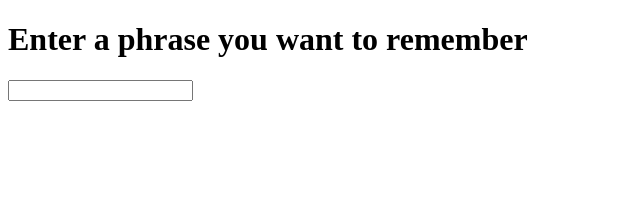
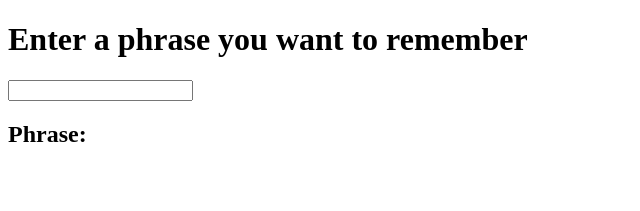
Before and after one commit to arrra/liko, a React (Create React App) app: page / in a window 1280 px wide. Shown: the top 211 px of the page, without its empty margins (0-640 px from the left). Built offline with nearby package versions, Linux system fonts and the light colour scheme.

Commit message:
dont need console log

```diff
--- a/src/components/InputPhrase.js
+++ b/src/components/InputPhrase.js
@@ -13,11 +13,11 @@ class InputPhrase extends Component {
   }
 
   render() {
-    console.log(this.state.phrase)
     return (
       <div>
         <h1>Enter a phrase you want to remember</h1>
         <input type="text" onChange={this.handleChange.bind(this)}/>
+      <h2>Phrase: {this.state.phrase}</h2>
       </div>
     )
   }
```
